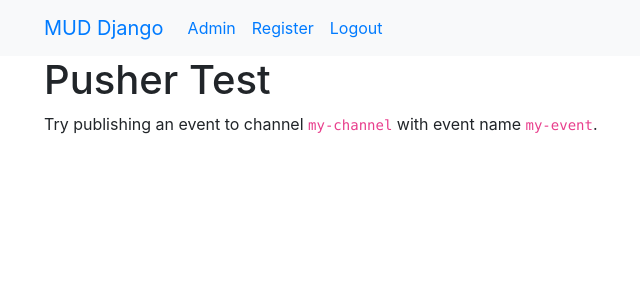
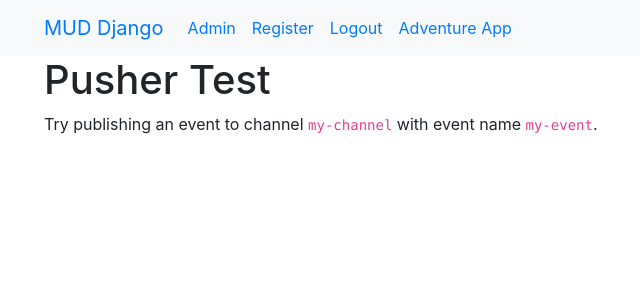
Before and after one commit to bloominstituteoftechnology/LambdaMUD-Project, a Django app: page /adventure/ in a window 1280 px wide. Shown: the top 300 px of the page, without its empty margins (41-681 px from the left). Run offline with Django 3.2, Linux system fonts and the light colour scheme; the visitor is signed in with stand-in values (Sample User, id 1); parts of the project's set-up code (start-up, migrations or seed data) failed here and were passed over; some libraries are stand-ins or nearby versions.

Commit message:
Testing Pusher

```diff
--- a/templates/adventure/base.html
+++ b/templates/adventure/base.html
@@ -40,6 +40,7 @@
 
             {% if user.is_authenticated %}
                 <li><a class="nav-link" href={% url 'logout' %}>Logout</a></li>
+                <li><a class="nav-link" href={% url 'adventure:adventure' %}>Adventure App</a></li>
             {% else %}
                 <li><a class="nav-link" href={% url 'adventure:user_login' %}>Login</a></li>
             {% endif %}
```
